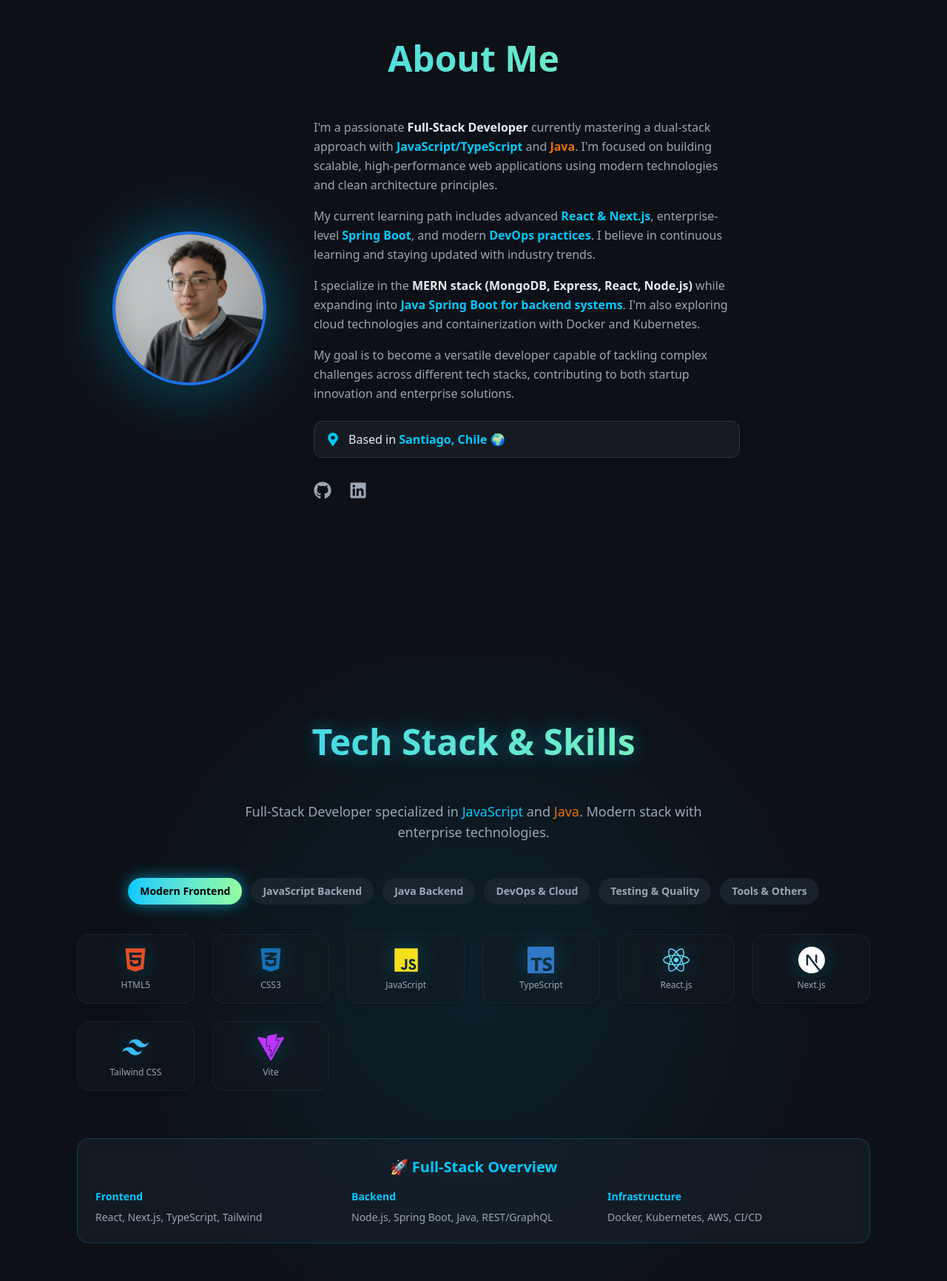
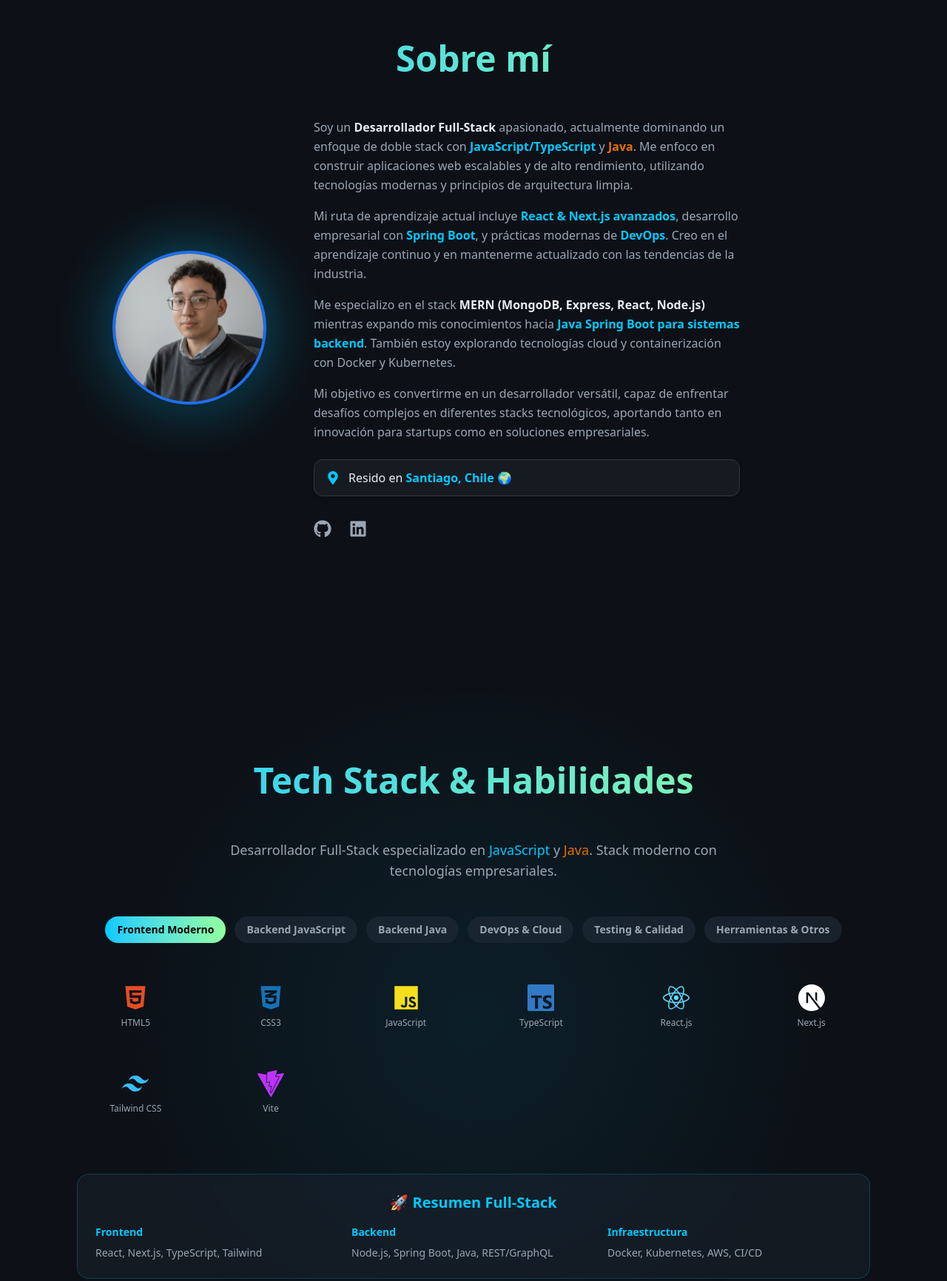
Before and after one commit to madandev02/myPortfolio, a React (Vite) app: page / in a window 1280 px wide. Shown: the part 1065-2797 px from the top of the page at 74% size. Built offline with nearby package versions, Linux system fonts and the light colour scheme.

Commit message:
content: update to spanish

```diff
--- a/src/App.jsx
+++ b/src/App.jsx
@@ -36,7 +36,7 @@ function App() {
       {/* Footer */}
       <footer className="w-full py-6 text-center text-sm text-[#8b949e] border-t border-[#21262d] mt-24">
         {/* Footer text */}
-        <p>© {new Date().getFullYear()} MadanDev. All rights reserved.</p>
+        <p>© {new Date().getFullYear()} MadanDev. Hecho con ❤.</p>
       </footer>
     </div>
   );
--- a/src/components/Navbar.jsx
+++ b/src/components/Navbar.jsx
@@ -6,12 +6,12 @@ const Navbar = () => {
   const [scrolled, setScrolled] = useState(false);
 
   const links = [
-    { href: "#home", label: "Home" },
-    { href: "#about", label: "About" },
-    { href: "#skills", label: "Skills" },
-    { href: "#projects", label: "Projects" },
-    { href: "#education", label: "Education" },
-    { href: "#contact", label: "Contact" },
+    { href: "#home", label: "Inicio" },
+    { href: "#about", label: "Sobre mí" },
+    { href: "#skills", label: "Habilidades" },
+    { href: "#projects", label: "Proyectos" },
+    { href: "#education", label: "Educación" },
+    { href: "#contact", label: "Contacto" },
   ];
 
   // 🧭 Detect active section on scroll
--- a/src/pages/About.jsx
+++ b/src/pages/About.jsx
@@ -16,7 +16,7 @@ const About = () => {
           animate={{ opacity: 1, y: 0 }}
           transition={{ duration: 0.6 }}
         >
-          About Me
+          Sobre mí
         </motion.h2>
 
         {/* --- Content Wrapper --- */}
@@ -40,51 +40,52 @@ const About = () => {
           <div className="text-left max-w-xl">
             {/* Intro paragraph */}
             <p className="mb-4 leading-relaxed text-[#9ba6b4]">
-              I'm a passionate{" "}
+              Soy un{" "}
               <span className="font-semibold text-[#e6edf3]">
-                Full-Stack Developer
+                Desarrollador Full-Stack
               </span>{" "}
-              currently mastering a dual-stack approach with{" "}
+              apasionado, actualmente dominando un enfoque de doble stack con{" "}
               <span className="font-semibold text-[#00c9ff]">JavaScript/TypeScript</span>{" "}
-              and <span className="font-semibold text-[#E76F00]">Java</span>.
-              I'm focused on building scalable, high-performance web applications
-              using modern technologies and clean architecture principles.
+              y <span className="font-semibold text-[#E76F00]">Java</span>.
+              Me enfoco en construir aplicaciones web escalables y de alto rendimiento,
+              utilizando tecnologías modernas y principios de arquitectura limpia.
             </p>
 
             {/* Learning journey */}
             <p className="mb-4 leading-relaxed text-[#9ba6b4]">
-              My current learning path includes advanced{" "}
+              Mi ruta de aprendizaje actual incluye{" "}
               <span className="font-semibold text-[#00c9ff]">
-                React & Next.js
+                React & Next.js avanzados
               </span>
-              , enterprise-level{" "}
+              , desarrollo empresarial con{" "}
               <span className="font-semibold text-[#00c9ff]">
                 Spring Boot
               </span>
-              , and modern{" "}
+              , y prácticas modernas de{" "}
               <span className="font-semibold text-[#00c9ff]">
-                DevOps practices
-              </span>
-              . I believe in continuous learning and staying updated with industry trends.
+                DevOps
+              </span>.
+              Creo en el aprendizaje continuo y en mantenerme actualizado con las tendencias de la industria.
             </p>
 
             {/* Current stack */}
             <p className="mb-4 leading-relaxed text-[#9ba6b4]">
-              I specialize in the{" "}
+              Me especializo en el stack{" "}
               <span className="font-semibold text-[#e6edf3]">
-                MERN stack (MongoDB, Express, React, Node.js)
+                MERN (MongoDB, Express, React, Node.js)
+              </span>{" "}
+              mientras expando mis conocimientos hacia{" "}
+              <span className="font-semibold text-[#00c9ff]">
+                Java Spring Boot para sistemas backend
               </span>
-              {" "}while expanding into{" "}
-              <span className="font-semibold text-[#00c9ff]">
-                Java Spring Boot for backend systems
-              </span>
-              . I'm also exploring cloud technologies and containerization with Docker and Kubernetes.
+              . También estoy explorando tecnologías cloud y containerización con Docker y Kubernetes.
             </p>
 
             {/* Career goals */}
             <p className="leading-relaxed text-[#9ba6b4]">
-              My goal is to become a versatile developer capable of tackling complex challenges
-              across different tech stacks, contributing to both startup innovation and enterprise solutions.
+              Mi objetivo es convertirme en un desarrollador versátil, capaz de enfrentar
+              desafíos complejos en diferentes stacks tecnológicos, aportando tanto en
+              innovación para startups como en soluciones empresariales.
             </p>
 
             {/* --- Location Info --- */}
@@ -96,7 +97,7 @@ const About = () => {
             >
               <FaMapMarkerAlt className="text-[#00c9ff] text-lg" />
               <span className="text-[#e6edf3] font-medium">
-                Based in{" "}
+                Resido en{" "}
                 <span className="text-[#00c9ff] font-semibold">
                   Santiago, Chile
                 </span>{" "}
--- a/src/pages/Projects.jsx
+++ b/src/pages/Projects.jsx
@@ -66,14 +66,14 @@ const Projects = () => {
   return (
     <section
       id="projects"
-      className="relative w-full py-24 text-center max-w-7xl mx-auto px-6 overflow-hidden"
+      className="relative w-full py-28 scroll-mt-36 text-center max-w-7xl mx-auto px-6 overflow-hidden"
     >
       {/* 💫 Subtle background glow */}
       <div className="absolute inset-0 bg-[radial-gradient(circle_at_center,rgba(0,201,255,0.06)_0%,transparent_70%)] pointer-events-none"></div>
 
       {/* 🧠 Section title */}
       <h2 className="text-4xl md:text-5xl font-bold mb-14 bg-gradient-to-r from-[#00c9ff] to-[#92fe9d] bg-clip-text text-transparent drop-shadow-[0_0_12px_rgba(0,201,255,0.4)] relative z-10">
-        Projects
+        Proyectos
       </h2>
 
       {/* 🧱 Projects grid */}
@@ -90,7 +90,7 @@ const Projects = () => {
             onClick={() => setShowAll(!showAll)}
             className="px-8 py-3 rounded-full bg-[#00c9ff] text-[#0d1117] font-medium hover:bg-[#00b2e3] transition-all duration-300 shadow-md hover:shadow-[#00c9ff]/30"
           >
-            {showAll ? "Show Less" : "Show More"}
+            {showAll ? "Mostrar menos" : "Mostrar más"}
           </button>
         </div>
       )}
--- a/src/pages/Skills.jsx
+++ b/src/pages/Skills.jsx
@@ -36,6 +36,8 @@ import {
 } from "react-icons/si";
 import { DiTerminal } from "react-icons/di";
 
+// ❗ KEYS MANTENIDAS EN INGLÉS (importante para que el código funcione)
+// Solo traducimos EL TEXTO visible al usuario en botones y títulos.
 const skillsByCategory = {
   "Modern Frontend": [
     { icon: <FaHtml5 className="text-[#E44D26]" />, label: "HTML5" },
@@ -97,25 +99,18 @@ export default function Skills() {
       <div className="absolute inset-0 bg-[radial-gradient(circle_at_center,rgba(0,201,255,0.08)_0%,transparent_70%)] pointer-events-none"></div>
 
       <div className="max-w-6xl mx-auto px-6 relative z-10">
+
         {/* Title */}
         <motion.h2
-          className="text-4xl md:text-5xl font-bold text-center mb-14 bg-gradient-to-r from-[#00c9ff] to-[#92fe9d] bg-clip-text text-transparent drop-shadow-[0_0_12px_rgba(0,201,255,0.4)]"
-          initial={{ opacity: 0, y: -20 }}
-          animate={{ opacity: 1, y: 0 }}
-          transition={{ duration: 0.6 }}
+          className="text-4xl md:text-5xl font-bold text-center mb-14 bg-gradient-to-r from-[#00c9ff] to-[#92fe9d] bg-clip-text text-transparent"
         >
-          Tech Stack & Skills
+          Tech Stack & Habilidades
         </motion.h2>
 
         {/* Description */}
-        <motion.p
-          className="text-center text-lg text-[#9ba6b4] mb-12 max-w-2xl mx-auto"
-          initial={{ opacity: 0 }}
-          animate={{ opacity: 1 }}
-          transition={{ delay: 0.3 }}
-        >
-          Full-Stack Developer specialized in <span className="text-[#00c9ff]">JavaScript</span> and <span className="text-[#E76F00]">Java</span>.
-          Modern stack with enterprise technologies.
+        <motion.p className="text-center text-lg text-[#9ba6b4] mb-12 max-w-2xl mx-auto">
+          Desarrollador Full-Stack especializado en <span className="text-[#00c9ff]">JavaScript</span> y <span className="text-[#E76F00]">Java</span>.
+          Stack moderno con tecnologías empresariales.
         </motion.p>
 
         {/* Category Buttons */}
@@ -126,13 +121,17 @@ export default function Skills() {
               onClick={() => setActiveCategory(category)}
               className={`px-4 py-2 rounded-full font-semibold text-sm transition-all duration-300 backdrop-blur-sm ${
                 activeCategory === category
-                  ? "bg-gradient-to-r from-[#00c9ff] to-[#92fe9d] text-black shadow-[0_0_20px_rgba(0,201,255,0.6)]"
+                  ? "bg-gradient-to-r from-[#00c9ff] to-[#92fe9d] text-black"
                   : "bg-[#1f2a36]/70 text-[#9ba6b4] hover:text-white hover:bg-[#00c9ff]/20"
               }`}
-              whileHover={{ scale: 1.05 }}
-              whileTap={{ scale: 0.95 }}
             >
-              {category}
+              {/* 🔥 Aquí traducimos SOLO LO VISUAL */}
+              {category === "Modern Frontend" && "Frontend Moderno"}
+              {category === "JavaScript Backend" && "Backend JavaScript"}
+              {category === "Java Backend" && "Backend Java"}
+              {category === "DevOps & Cloud" && "DevOps & Cloud"}
+              {category === "Testing & Quality" && "Testing & Calidad"}
+              {category === "Tools & Others" && "Herramientas & Otros"}
             </motion.button>
           ))}
         </div>
@@ -140,34 +139,17 @@ export default function Skills() {
         {/* Skills Grid */}
         <div className="grid grid-cols-2 sm:grid-cols-3 md:grid-cols-4 lg:grid-cols-6 gap-6">
           {skillsByCategory[activeCategory].map((skill, i) => (
-            <motion.div
-              key={i}
-              className="flex flex-col items-center justify-center p-4 rounded-2xl border border-[#1f2a36]/70 bg-[#161b22]/40 backdrop-blur-sm hover:bg-[#1c2128]/80 hover:border-[#00c9ff]/40 shadow-md hover:shadow-[#00c9ff]/40 transition-all duration-300 cursor-pointer group"
-              whileHover={{ scale: 1.08 }}
-              whileTap={{ scale: 0.95 }}
-              initial={{ opacity: 0, y: 25 }}
-              animate={{ opacity: 1, y: 0 }}
-              transition={{ delay: i * 0.05, duration: 0.4 }}
-            >
-              <div className="text-4xl mb-2 group-hover:scale-110 transition-transform duration-300 drop-shadow-[0_0_15px_rgba(0,201,255,0.3)]">
-                {skill.icon}
-              </div>
-              <span className="text-xs font-medium text-[#9ba6b4] group-hover:text-[#00c9ff] transition-colors duration-300 text-center">
-                {skill.label}
-              </span>
+            <motion.div key={i} className="flex flex-col items-center justify-center p-4">
+              <div className="text-4xl mb-2">{skill.icon}</div>
+              <span className="text-xs font-medium text-[#9ba6b4]">{skill.label}</span>
             </motion.div>
           ))}
         </div>
 
         {/* Full Stack Summary */}
-        <motion.div
-          className="mt-16 p-6 rounded-2xl bg-[#1f2a36]/40 border border-[#00c9ff]/20 backdrop-blur-sm"
-          initial={{ opacity: 0, y: 20 }}
-          animate={{ opacity: 1, y: 0 }}
-          transition={{ delay: 0.8 }}
-        >
+        <motion.div className="mt-16 p-6 rounded-2xl bg-[#1f2a36]/40 border border-[#00c9ff]/20 backdrop-blur-sm">
           <h3 className="text-xl font-bold text-center mb-4 text-[#00c9ff]">
-            🚀 Full-Stack Overview
+            🚀 Resumen Full-Stack
           </h3>
           <div className="grid grid-cols-1 md:grid-cols-3 gap-4 text-sm text-[#9ba6b4]">
             <div>
@@ -179,11 +161,12 @@ export default function Skills() {
               <p>Node.js, Spring Boot, Java, REST/GraphQL</p>
             </div>
             <div>
-              <h4 className="font-semibold text-[#00c9ff] mb-2">Infrastructure</h4>
+              <h4 className="font-semibold text-[#00c9ff] mb-2">Infraestructura</h4>
               <p>Docker, Kubernetes, AWS, CI/CD</p>
             </div>
           </div>
         </motion.div>
+
       </div>
     </section>
   );
```
Also changed, not shown: src/data/projects.js (+6 -4 lines), src/pages/Contact.jsx (+17 -17 lines), src/pages/Education.jsx (+7 -6 lines), src/pages/Home.jsx (+11 -11 lines), 1 other file (tests, documents, lock files or other folders).
